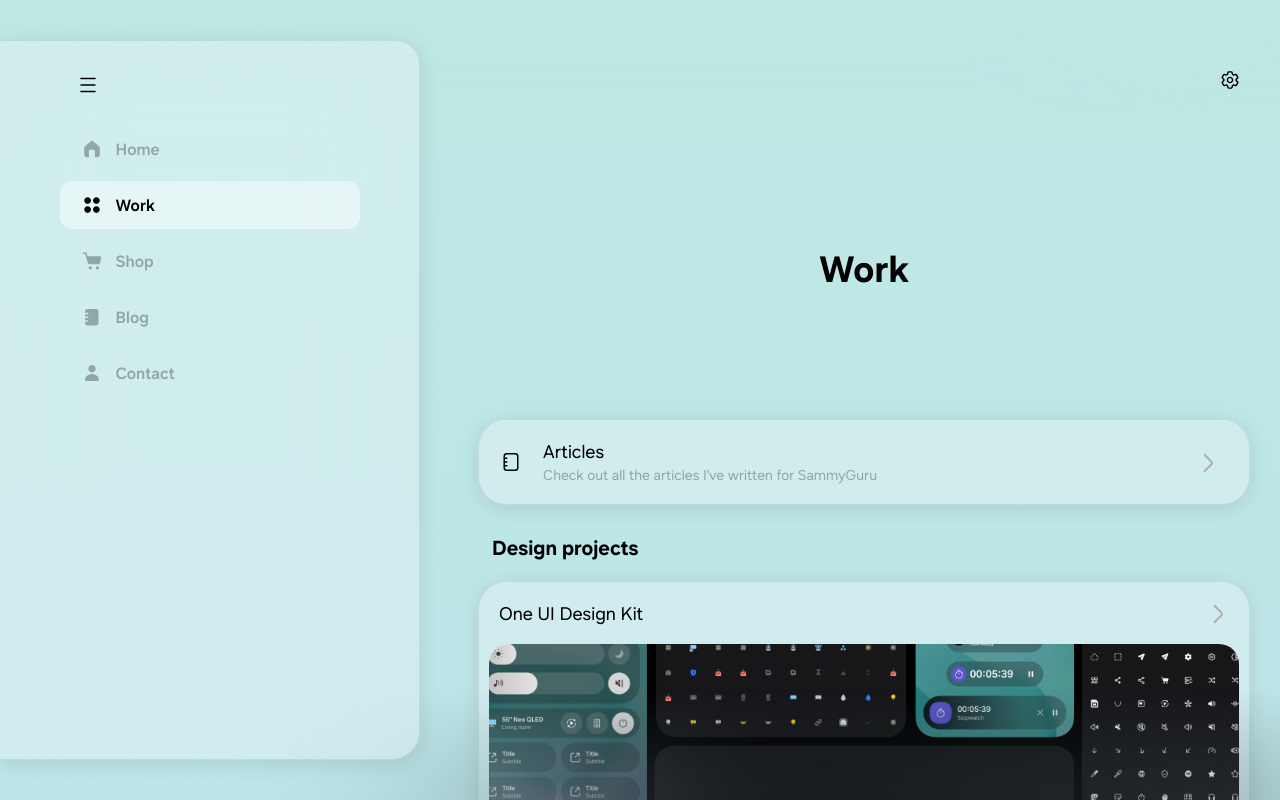
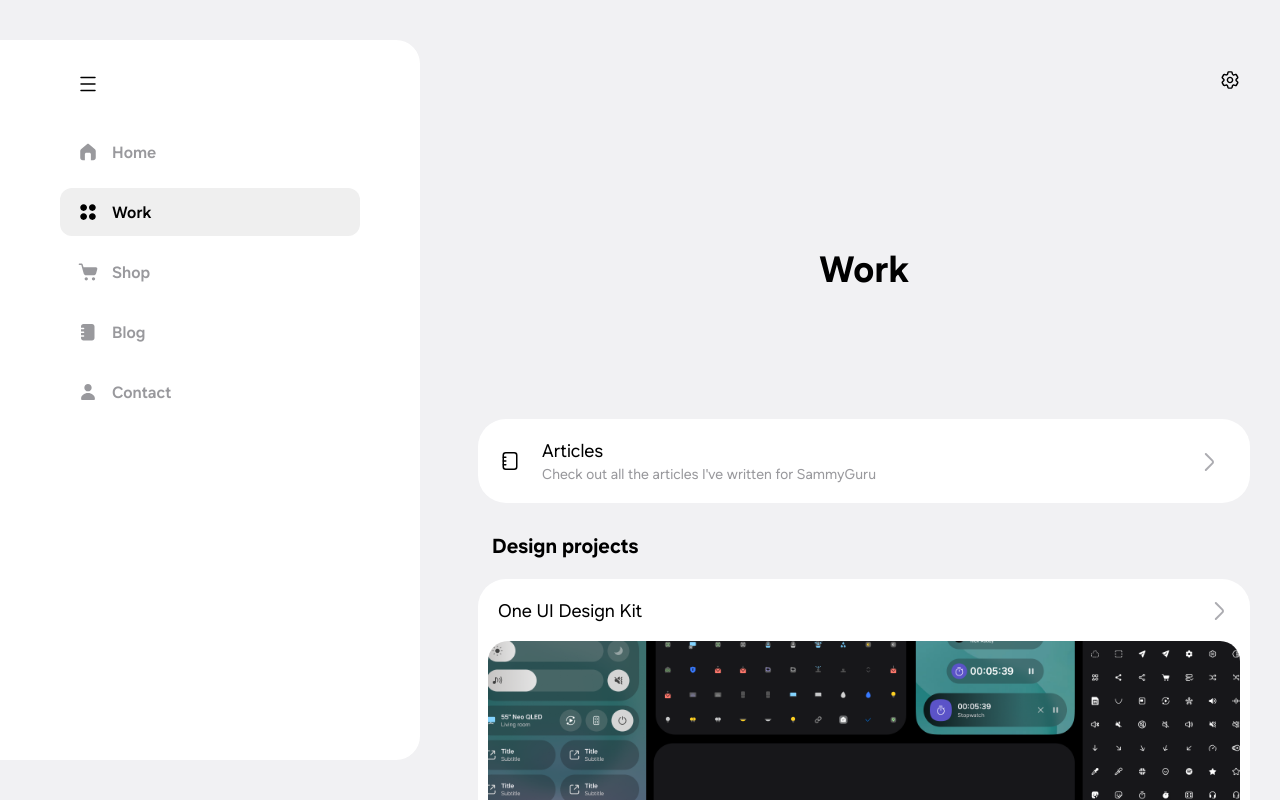
Before and after one commit to SadLinusGuy0/TJG-Website, a Next.js app: page /work in a window 1280 px wide. Shown: the top 800 px of the page. Built offline with nearby package versions, Linux system fonts and the light colour scheme.

Commit message:
Disable experimental UI by default
- Changed default experimentalUI setting from true to false in ThemeProvider
- Updated ThemeContext default value, getInitialExperimentalUI function, and initialization logic
- New users will now see standard UI by default, but can opt into experimental features

```diff
--- a/app/components/ThemeProvider.tsx
+++ b/app/components/ThemeProvider.tsx
@@ -18,7 +18,7 @@ interface ThemeContextType {
 const ThemeContext = createContext<ThemeContextType>({
   theme: 'auto',
   setTheme: () => {},
-  experimentalUI: true,
+  experimentalUI: false,
   setExperimentalUI: () => {},
   blurEnabled: true,
   setBlurEnabled: () => {},
@@ -36,9 +36,9 @@ const getInitialTheme = (): Theme => {
 const getInitialExperimentalUI = (): boolean => {
   if (typeof window !== 'undefined') {
     const saved = localStorage.getItem('experimentalUI');
-    return saved === null ? true : saved === 'true';
+    return saved === null ? false : saved === 'true';
   }
-  return true;
+  return false;
 };
 
 const getInitialBlurEnabled = (): boolean => {
@@ -75,7 +75,7 @@ export function ThemeProvider({ children }: { children: React.ReactNode }) {
 
     // Initialize experimental UI state
     const savedExperimental = localStorage.getItem('experimentalUI');
-    const experimentalValue = savedExperimental === null ? true : savedExperimental === 'true';
+    const experimentalValue = savedExperimental === null ? false : savedExperimental === 'true';
     document.documentElement.dataset.experimental = experimentalValue.toString();
 
     // Listen for system theme changes if theme is auto
```
